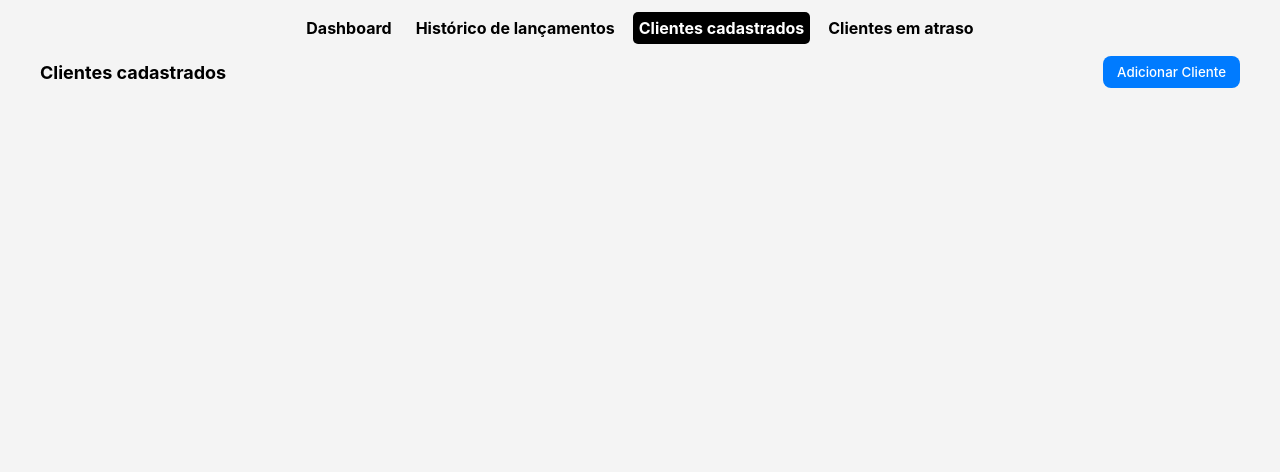
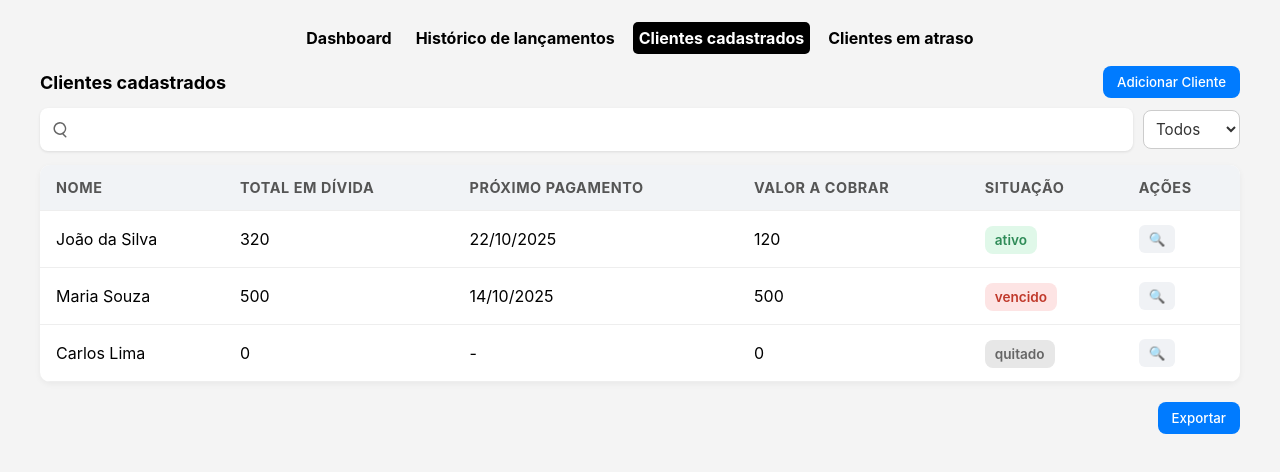
Before and after one commit to N1ckg4m3s/SaldoCerto, a React (Vite) app in the folder src/: page /#/listaDeClientesCadastrados in a window 1280 px wide. Shown: the top 472 px of the page. Built offline with nearby package versions, Linux system fonts and the light colour scheme.

Commit message:
Feat: Estilização basica da pagina de clientes cadastrados

```diff
--- a/src/src/globalStyleInformations.ts
+++ b/src/src/globalStyleInformations.ts
@@ -43,6 +43,9 @@ export const GlobalTextColor = {
     Warn: '#d97706',
     InfoBlue: '#3498db',
     White: '#ffffff',
+
+    MintGreen: '#2e8b57',
+    SoftRed: '#c0392b'
 };
 
 export const GlobalTextSize = {
@@ -74,4 +77,5 @@ export const GlobalSpacing = {
 
     Padding6x10: '6px 10px',
     Padding8x14: '8px 14px',
+    Padding14x16: '14px 16px',
 };
--- a/src/src/index.css
+++ b/src/src/index.css
@@ -6,5 +6,6 @@
 }
 
 body {
+  margin: 10px 20px;
   background-color: #F4F4F4;
 }
--- a/src/src/pages/dashboard/page.tsx
+++ b/src/src/pages/dashboard/page.tsx
@@ -25,12 +25,13 @@ const Dashboard = () => {
                     description='Contagem com saldo > 0'
                 />
 
-                <CardComponent
-                    onClick={() => console.log('Cliquei :)')}
-                    title='Clientes vencidos'
-                    data='3'
-                    description='Contagem de clientes com titulos vencidos'
-                />
+                <sh.CleanReacrLink to={'/TabelaDeClientesEmAtrazo'}>
+                    <CardComponent
+                        title='Clientes vencidos'
+                        data='3'
+                        description='Contagem de clientes com titulos vencidos'
+                    />
+                </sh.CleanReacrLink>
 
                 <CardComponent
                     title='Próxima cobrança'
--- a/src/src/pages/listaDeClientesCadastrados/page.tsx
+++ b/src/src/pages/listaDeClientesCadastrados/page.tsx
@@ -1,7 +1,44 @@
 import PageTitle from '../../components/pageTitle/component';
 import * as sh from '../sheredPageStyles'
+import * as s from './style'
+
+interface ClientInformationMock {
+    nome: string,
+    SomaTotal: number,
+    ProximoPagamento: string,
+    ValorProximaNota: number,
+    Situacao: 'ativo' | 'vencido' | 'quitado',
+}
 
 const ListaDeClientesCadastrados = () => {
+    const mockData: ClientInformationMock[] = [
+        {
+            nome: "João da Silva",
+            SomaTotal: 320,
+            ProximoPagamento: '22/10/2025',
+            ValorProximaNota: 120,
+            Situacao: 'ativo',
+        },
+        {
+            nome: "Maria Souza",
+            SomaTotal: 500,
+            ProximoPagamento: '14/10/2025',
+            ValorProximaNota: 500,
+            Situacao: 'vencido',
+        },
+        {
+            nome: "Carlos Lima",
+            SomaTotal: 0,
+            ProximoPagamento: '-',
+            ValorProximaNota: 0,
+            Situacao: 'quitado',
+        }
+    ]
+
+    const TableHeadDataClick = (filter: string) => {
+
+    }
+
     return (
         <sh.MainPageContainer>
             <PageTitle
@@ -10,6 +47,81 @@ const ListaDeClientesCadastrados = () => {
                     { label: 'Adicionar Cliente', onClick: () => { } }
                 ]}
             />
+            <s.filtrosContainer>
+                <s.searchContainer>
+                    <s.svg xmlns="http://www.w3.org/2000/svg" fill="none" viewBox="0 0 24 24" stroke="currentColor">
+                        <path stroke-linecap="round" stroke-linejoin="round" stroke-width="2" d="M21 21l-4.35-4.35m0 0A7.5 7.5 0 1110.5 3a7.5 7.5 0 016.15 13.65z" />
+                    </s.svg>
+                    <s.searchInput />
+                </s.searchContainer>
+                <s.filterSelect>
+                    <option value={""}>Todos</option>
+                    <option value={"ativo"}>Ativo</option>
+                    <option value={"vencido"}>Vencido</option>
+                    <option value={"quitado"}>Quitado</option>
+                </s.filterSelect>
+            </s.filtrosContainer>
+
+            <s.tableContainer>
+                <thead>
+                    <s.tableRow>
+                        <s.tableTh>Nome</s.tableTh>
+
+                        <s.tableTh
+                            onClick={() => TableHeadDataClick('TotalDivida')}
+                            clickable>
+                            Total em dívida
+                        </s.tableTh>
+
+                        <s.tableTh
+                            onClick={() => TableHeadDataClick('PagamentoProximo')}
+                            clickable>
+                            Próximo pagamento
+                        </s.tableTh>
+
+                        <s.tableTh
+                            onClick={() => TableHeadDataClick('ValorCobrar')}
+                            clickable>
+                            Valor a cobrar
+                        </s.tableTh>
+
+                        <s.tableTh>
+                            Situação
+                        </s.tableTh>
+
+                        <s.tableTh>Ações</s.tableTh>
+
+                    </s.tableRow>
+                </thead>
+                <tbody>
+                    {mockData.map((value, index) => {
+
+                        return (
+                            <s.tableRow>
+                                <s.tableData>{value.nome}</s.tableData>
+                                <s.tableData>{value.SomaTotal}</s.tableData>
+                                <s.tableData>{value.ProximoPagamento}</s.tableData>
+                                <s.tableData>{value.ValorProximaNota}</s.tableData>
+                                <s.tableData>
+                                    <s.situacaoCliente
+                                        situacao={value.Situacao}>
+                                        {value.Situacao}
+                                    </s.situacaoCliente>
+                                </s.tableData>
+                                <s.tableData>
+                                    <s.smallbutton onClick={() => { }}>
+                                        🔍
+                                    </s.smallbutton>
+                                </s.tableData>
+                            </s.tableRow>
+                        )
+                    })}
+                </tbody>
+            </s.tableContainer>
+
+            <s.AcoesFooter>
+                <s.Botao> Exportar </s.Botao>
+            </s.AcoesFooter>
         </sh.MainPageContainer>
     )
 }
--- a/src/src/pages/listaDeClientesCadastrados/style.ts
+++ b/src/src/pages/listaDeClientesCadastrados/style.ts
@@ -0,0 +1,147 @@
+import { GlobalBackgroundColor, GlobalBorderColor, GlobalSpacing, GlobalTextColor, GlobalTextSize } from "../../globalStyleInformations";
+import { resetButtonStyle, resetInputStyle } from "../../sheredStyles";
+import styled, { css } from "styled-components";
+
+export const filtrosContainer = styled.div`
+    display: flex;
+    justify-content: space-between;
+    align-items: center;
+    margin-bottom: ${GlobalSpacing.Large};
+    gap: ${GlobalSpacing.Gap10};
+`
+
+export const searchContainer = styled.div`
+    flex: 1;
+    display: flex;
+    align-items: center;
+    background-color: ${GlobalBackgroundColor.White};
+    border-radius: 8px;
+    padding: ${GlobalSpacing.Padding6x10};
+    box-shadow: 0 1px 3px rgba(0, 0, 0, 0.1);
+`
+
+export const svg = styled.svg`
+    width: 18px;
+    height: 18px;
+    margin-right: ${GlobalSpacing.Small};
+    opacity: 0.6;
+`
+
+export const searchInput = styled.input`
+    ${resetInputStyle}
+    flex: 1;
+    padding: ${GlobalSpacing.Small};
+    font-size: ${GlobalTextSize.Base};
+    `
+
+export const filterSelect = styled.select`
+    padding: ${GlobalSpacing.SmallMedium};
+    border-radius: 8px;
+    border: 1px solid ${GlobalBorderColor.MidGray};
+    background-color: ${GlobalBackgroundColor.White};
+    font-size: ${GlobalTextSize.Base};
+    color: ${GlobalTextColor.DarkGray};
+    cursor: pointer;
+`
+
+/* TABELA */
+
+export const tableContainer = styled.table`
+    width: 100%;
+    border-collapse: collapse;
+    background: white;
+    border-radius: 10px;
+    overflow: hidden;
+    box-shadow: 0 2px 6px rgba(0, 0, 0, 0.05);
+`
+
+interface TableThProps {
+    clickable?: boolean;
+}
+
+export const tableTh = styled.th<TableThProps>`
+    text-align: left;
+    padding: ${GlobalSpacing.Padding14x16};
+    background-color: ${GlobalBackgroundColor.GraySoft};
+    color: ${GlobalTextColor.MediumGray};
+    font-size: ${GlobalTextSize.Small};
+    text-transform: uppercase;
+    letter-spacing: 0.04em;
+    cursor: ${({ clickable }) => (clickable ? 'pointer' : 'default')};
+    user-select: ${({ clickable }) => (clickable ? 'none' : 'auto')};
+`;
+
+
+export const tableRow = styled.tr`
+    border-bottom: 1px solid ${GlobalBorderColor.Gray};
+`
+
+export const tableData = styled.td`
+    text-align: left;
+    padding: ${GlobalSpacing.Padding14x16};
+`
+
+type situacaoClienteProps = {
+    situacao: 'ativo' | 'vencido' | 'quitado'
+}
+
+export const situacaoCliente = styled.span<situacaoClienteProps>`
+    font-weight: 600;
+    padding: ${GlobalSpacing.Padding6x10};
+    border-radius: 8px;
+    font-size: ${GlobalTextSize.XS};
+
+    ${props => props.situacao == "ativo" ?
+        // Situação ativa
+        css`
+            background-color: ${GlobalBackgroundColor.MintGreen};
+            color: ${GlobalTextColor.MintGreen};
+            ` :
+        props.situacao == 'vencido' ?
+            // Situação Vencida
+            css`
+                background-color: ${GlobalBackgroundColor.SoftRed};
+                color: ${GlobalTextColor.SoftRed};
+            ` :
+            // Situação Quitada
+            css`
+                background-color: ${GlobalBackgroundColor.GrayLight};
+                color: ${GlobalTextColor.Muted};
+            `
+    }
+`
+
+export const smallbutton = styled.button`
+    ${resetButtonStyle};
+    background-color: ${GlobalBackgroundColor.GrayNeutral};
+    border-radius: 6px;
+    padding: ${GlobalSpacing.Padding6x10};
+    transition: background 0.2s;
+
+    &:hover{
+      background-color: #e2e5ea;
+    }
+`
+
+/* footer */
+
+export const Botao = styled.button`
+    ${resetButtonStyle}
+    background-color: ${GlobalBackgroundColor.Button};
+    color: ${GlobalBackgroundColor.White};
+    padding: ${GlobalSpacing.Padding8x14};
+    border-radius: 8px;
+    font-weight: 500;
+    transition: background 0.2s;
+
+    &:hover {
+        background-color: #0056b3;
+    }
+`
+
+export const AcoesFooter = styled.footer`
+    margin-top: 20px;
+      display: flex;
+      justify-content: flex-end;
+      gap: 10px;
+`
--- a/src/src/pages/sheredPageStyles.ts
+++ b/src/src/pages/sheredPageStyles.ts
@@ -1,6 +1,13 @@
+import { Link } from "react-router-dom";
 import styled from "styled-components";
+import { GlobalTextColor } from "../globalStyleInformations";
 
 export const MainPageContainer = styled.div`
     max-width: 1200px;
     margin: 0 auto;
 `
+
+export const CleanReacrLink = styled(Link)`
+    text-decoration: none;
+    color: ${GlobalTextColor.Black}
+`
--- a/src/src/sheredStyles.ts
+++ b/src/src/sheredStyles.ts
@@ -17,3 +17,8 @@ export const resetButtonStyle = css`
     background-color: transparent;
     cursor: pointer;
 `
+
+export const resetInputStyle = css`
+    border: none;
+    outline: none;
+`
```
Also changed, not shown: 2 other files (tests, documents, lock files or other folders).
